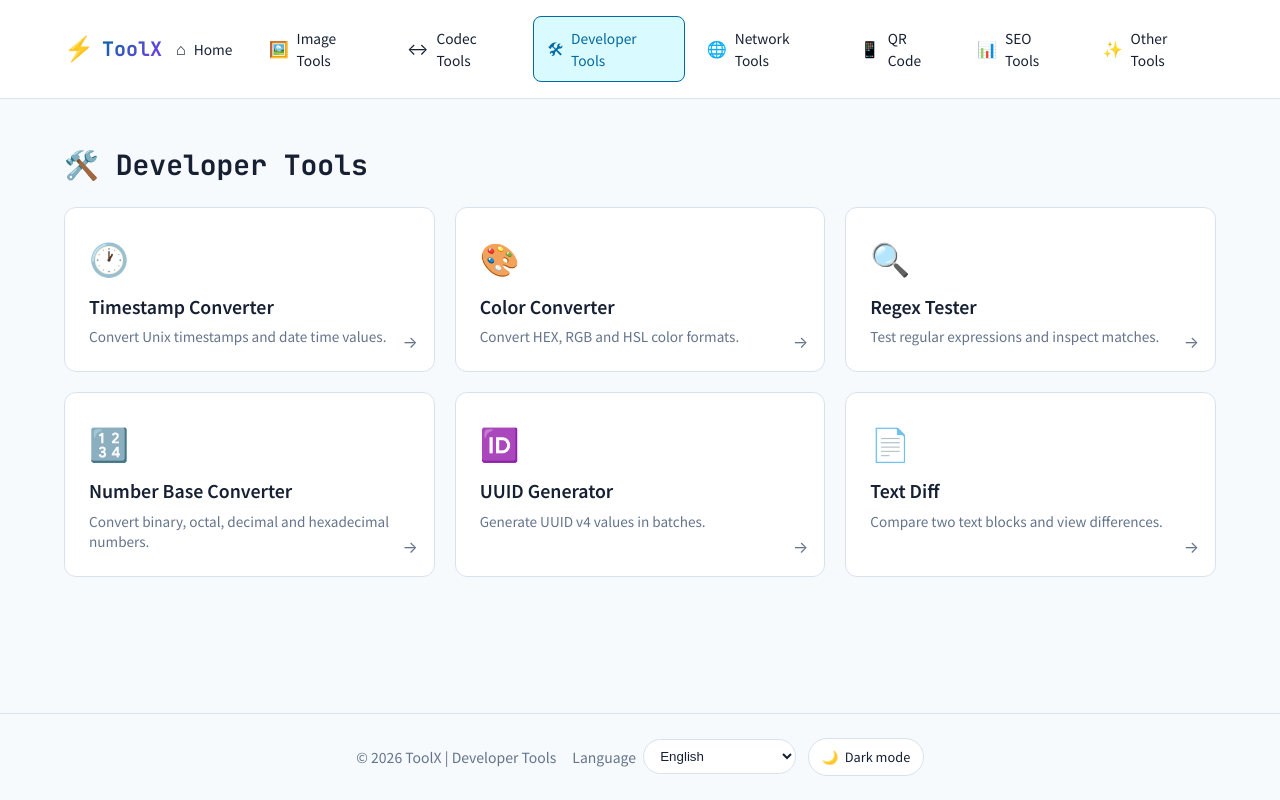
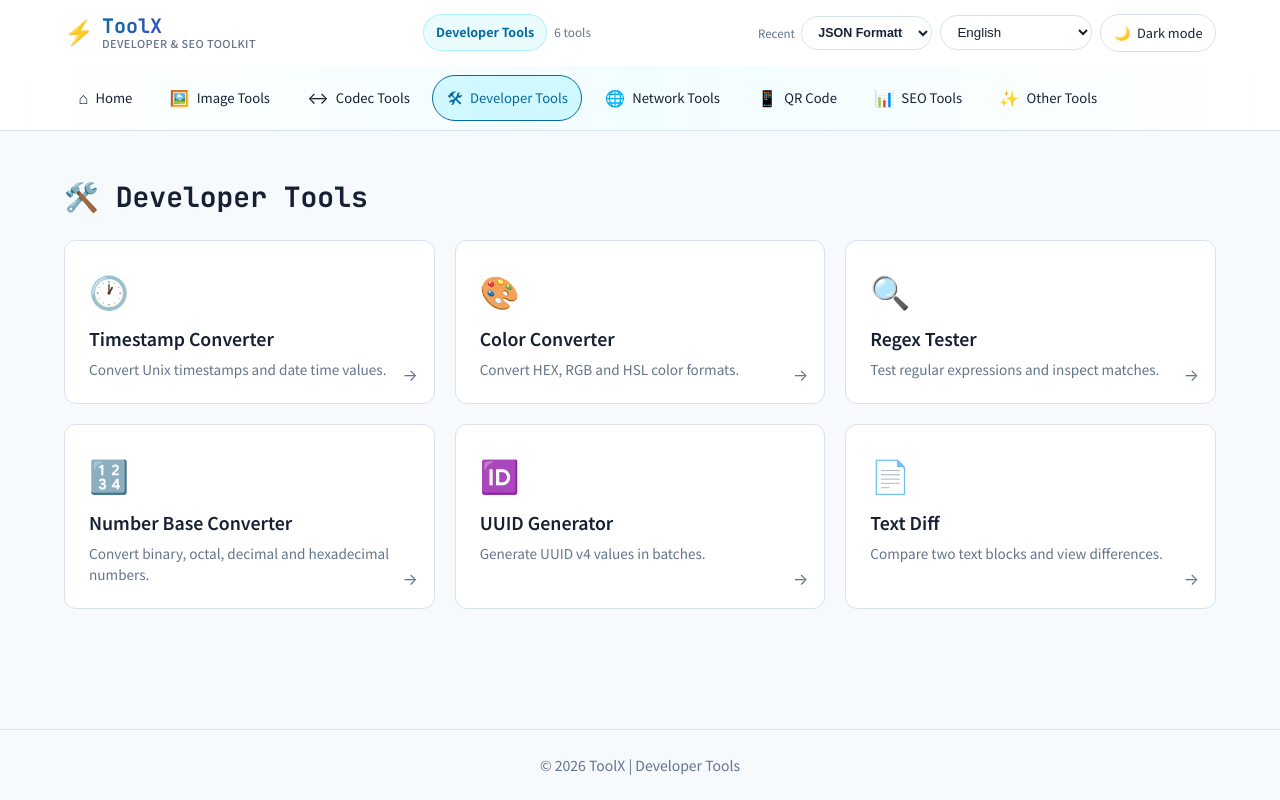
Before and after one commit to kygo8/toolkit, a Nuxt app: page /dev in a window 1280 px wide. Built offline with nearby package versions, Linux system fonts and the light colour scheme.

Commit message:
feat(ui): 添加最近使用工具功能和界面重构
- 新增最近使用工具功能，包括本地存储和下拉选择
- 重构导航栏布局，优化移动端显示
- 添加工具计数显示功能
- 更新多语言翻译支持新功能

```diff
--- a/app.vue
+++ b/app.vue
@@ -1,24 +1,52 @@
 <script setup>
-import { computed, onMounted, ref } from 'vue'
-import { useRoute } from 'vue-router'
-import { navItems } from './src/i18n/catalog.js'
+import { computed, onMounted, ref, watch } from 'vue'
+import { useRoute, useRouter } from 'vue-router'
+import { categoryCatalog, navItems, routeKeyByPath, toolCatalog } from './src/i18n/catalog.js'
 import { useI18n } from './src/i18n/useI18n.js'
 
 const route = useRoute()
-const isMenuOpen = ref(false)
+const router = useRouter()
 const theme = ref('dark')
+const recentToolKeys = ref(['json', 'password'])
 const { locale, locales, initLocale, setLocale, t } = useI18n()
-
-const toggleMenu = () => {
-  isMenuOpen.value = !isMenuOpen.value
-}
-
-const closeMenu = () => {
-  isMenuOpen.value = false
-}
+const recentToolsStorageKey = 'toolx-recent-tools'
 
 const themeLabel = computed(() => theme.value === 'dark' ? t('common.themeLight') : t('common.themeDark'))
 const themeIcon = computed(() => theme.value === 'dark' ? '☀️' : '🌙')
+const activeNavItem = computed(() => {
+  if (route.path === '/') return navItems[0]
+  return navItems.find((item) => item.path !== '/' && route.path.startsWith(item.path)) || navItems[0]
+})
+const recentTools = computed(() => recentToolKeys.value.map((key) => ({ key, ...toolCatalog[key] })).filter((tool) => tool.path))
+const activeToolCount = computed(() => categoryCatalog[activeNavItem.value.key]?.tools?.length || recentTools.value.length)
+
+const normalizeRecentToolKeys = (keys) => (
+  [...new Set(keys)].filter((key) => toolCatalog[key]).slice(0, 10)
+)
+
+const loadRecentToolKeys = () => {
+  try {
+    const savedKeys = JSON.parse(localStorage.getItem(recentToolsStorageKey) || '[]')
+    return Array.isArray(savedKeys) ? savedKeys : []
+  } catch {
+    return []
+  }
+}
+
+const saveRecentTool = (path) => {
+  if (!process.client) return
+
+  const routeMeta = routeKeyByPath[path]
+  if (routeMeta?.type !== 'tool') return
+
+  const nextKeys = normalizeRecentToolKeys([routeMeta.key, ...recentToolKeys.value])
+  recentToolKeys.value = nextKeys
+  localStorage.setItem(recentToolsStorageKey, JSON.stringify(nextKeys))
+}
+
+const openRecentTool = (path) => {
+  if (path) router.push(path)
+}
 
 const applyTheme = (value) => {
   if (!process.client) return
@@ -42,7 +70,15 @@ onMounted(() => {
   initLocale()
   const savedTheme = localStorage.getItem('toolx-theme')
   const prefersLight = window.matchMedia?.('(prefers-color-scheme: light)').matches
+  const savedRecentTools = loadRecentToolKeys()
+
+  recentToolKeys.value = normalizeRecentToolKeys(savedRecentTools.length ? savedRecentTools : recentToolKeys.value)
   setTheme(savedTheme || (prefersLight ? 'light' : 'dark'))
+  saveRecentTool(route.path)
+})
+
+watch(() => route.path, (path) => {
+  saveRecentTool(path)
 })
 </script>
 
@@ -50,31 +86,65 @@ onMounted(() => {
   <div class="app">
     <header class="header">
       <div class="header-content">
-        <NuxtLink to="/" class="logo" @click="closeMenu">
+        <NuxtLink to="/" class="logo">
           <span class="logo-icon">⚡</span>
-          <span class="logo-text">ToolX</span>
+          <span class="logo-copy">
+            <span class="logo-text">ToolX</span>
+            <span class="logo-tagline">{{ t('home.eyebrow') }}</span>
+          </span>
         </NuxtLink>
 
+        <div class="header-center" aria-live="polite">
+          <span class="section-pill">{{ t(`nav.${activeNavItem.key}`) }}</span>
+          <span class="tool-count">{{ t('common.toolCount', { count: activeToolCount }) }}</span>
+        </div>
+
         <div class="header-actions">
-          <button class="menu-toggle" type="button" @click="toggleMenu" :aria-label="t('common.menuToggle')">
-            <span class="hamburger" :class="{ open: isMenuOpen }"></span>
+          <label class="recent-tools">
+            <span>{{ t('common.recentTools') }}</span>
+            <select
+              :value="recentTools[0]?.path || ''"
+              :title="recentTools[0] ? t(`tools.${recentTools[0].key}.title`) : t('common.recentTools')"
+              @change="openRecentTool($event.target.value)"
+            >
+              <option
+                v-for="item in recentTools"
+                :key="item.path"
+                :value="item.path"
+                :title="t(`tools.${item.key}.title`)"
+              >
+                {{ t(`tools.${item.key}.title`) }}
+              </option>
+            </select>
+          </label>
+          <label class="language-picker">
+            <select :value="locale" @change="setLocale($event.target.value)">
+              <option v-for="item in locales" :key="item.code" :value="item.code">
+                {{ item.nativeName }}
+              </option>
+            </select>
+          </label>
+          <button class="theme-toggle" type="button" :aria-label="themeLabel" @click="toggleTheme">
+            <span>{{ themeIcon }}</span>
+            <span class="theme-label">{{ themeLabel }}</span>
           </button>
-
-          <nav class="nav" :class="{ open: isMenuOpen }">
-            <NuxtLink
-              v-for="item in navItems"
-              :key="item.path"
-              :to="item.path"
-              class="nav-link"
-              :class="{ active: route.path === item.path }"
-              @click="closeMenu"
-            >
-              <span class="nav-icon">{{ item.icon }}</span>
-              <span class="nav-label">{{ t(`nav.${item.key}`) }}</span>
-            </NuxtLink>
-          </nav>
         </div>
       </div>
+
+      <nav class="nav-strip" aria-label="Tool categories">
+        <div class="nav-scroll">
+          <NuxtLink
+            v-for="item in navItems"
+            :key="item.path"
+            :to="item.path"
+            class="nav-link"
+            :class="{ active: route.path === item.path }"
+          >
+            <span class="nav-icon">{{ item.icon }}</span>
+            <span class="nav-label">{{ t(`nav.${item.key}`) }}</span>
+          </NuxtLink>
+        </div>
+      </nav>
     </header>
 
     <main class="main">
@@ -83,20 +153,6 @@ onMounted(() => {
 
     <footer class="footer">
       <p>© 2026 {{ t('common.footerText') }}</p>
-      <div class="footer-actions">
-        <label class="language-picker">
-          <span>{{ t('common.language') }}</span>
-          <select :value="locale" @change="setLocale($event.target.value)">
-            <option v-for="item in locales" :key="item.code" :value="item.code">
-              {{ item.nativeName }}
-            </option>
-          </select>
-        </label>
-        <button class="theme-toggle" type="button" :aria-label="themeLabel" @click="toggleTheme">
-          <span>{{ themeIcon }}</span>
-          <span class="theme-label">{{ themeLabel }}</span>
-        </button>
-      </div>
     </footer>
   </div>
 </template>
@@ -120,10 +176,11 @@ onMounted(() => {
 .header-content {
   max-width: 1200px;
   margin: 0 auto;
-  padding: 1rem 1.5rem;
+  padding: 0.85rem 1.5rem;
   display: flex;
   align-items: center;
   justify-content: space-between;
+  gap: 1rem;
 }
 
 .logo {
@@ -132,6 +189,7 @@ onMounted(() => {
   gap: 0.5rem;
   text-decoration: none;
   font-family: var(--font-mono);
+  min-width: 0;
 }
 
 .logo-icon {
@@ -147,18 +205,97 @@ onMounted(() => {
   background-clip: text;
 }
 
-.menu-toggle {
-  display: none;
-  background: none;
-  border: none;
-  cursor: pointer;
-  padding: 0.5rem;
+.logo-copy {
+  display: flex;
+  flex-direction: column;
+  gap: 0.08rem;
+  line-height: 1.05;
+}
+
+.logo-tagline {
+  max-width: 12rem;
+  color: var(--text-muted);
+  font-family: var(--font-sans);
+  font-size: 0.68rem;
+  font-weight: 500;
+  letter-spacing: 0.04em;
+  overflow: hidden;
+  text-overflow: ellipsis;
+  text-transform: uppercase;
+  white-space: nowrap;
+}
+
+.header-center {
+  display: inline-flex;
+  align-items: center;
+  gap: 0.45rem;
+  min-width: 0;
+  margin-inline: auto;
+}
+
+.section-pill {
+  display: inline-flex;
+  align-items: center;
+  max-width: 11rem;
+  padding: 0.48rem 0.75rem;
+  border: 1px solid rgba(0, 217, 255, 0.28);
+  border-radius: 999px;
+  background: rgba(0, 217, 255, 0.08);
+  color: var(--primary-color);
+  font-size: 0.78rem;
+  font-weight: 700;
+  overflow: hidden;
+  text-overflow: ellipsis;
+  white-space: nowrap;
+}
+
+.tool-count {
+  color: var(--text-muted);
+  font-size: 0.74rem;
+  white-space: nowrap;
 }
 
 .header-actions {
   display: flex;
   align-items: center;
   gap: 0.5rem;
+  justify-content: flex-end;
+  min-width: 0;
+}
+
+.recent-tools {
+  display: inline-flex;
+  align-items: center;
+  gap: 0.4rem;
+  color: var(--text-muted);
+  min-width: 0;
+}
+
+.recent-tools span {
+  font-size: 0.72rem;
+  white-space: nowrap;
+}
+
+.recent-tools select {
+  max-width: 8.2rem;
+  min-width: 0;
+  padding: 0.5rem 0.75rem;
+  border: 1px solid var(--border-color);
+  border-radius: 999px;
+  background: color-mix(in srgb, var(--card-bg) 78%, transparent);
+  color: var(--text-color);
+  cursor: pointer;
+  font-size: 0.78rem;
+  font-weight: 600;
+  outline: none;
+  transition: border-color 0.25s ease, box-shadow 0.25s ease;
+}
+
+.recent-tools select:hover,
+.recent-tools select:focus {
+  border-color: var(--primary-color);
+  color: var(--primary-color);
+  box-shadow: 0 6px 18px var(--shadow-color);
 }
 
 .theme-toggle {
@@ -172,6 +309,7 @@ onMounted(() => {
   cursor: pointer;
   padding: 0.54rem 0.78rem;
   transition: all 0.25s ease;
+  white-space: nowrap;
 }
 
 .theme-toggle:hover {
@@ -185,60 +323,48 @@ onMounted(() => {
   white-space: nowrap;
 }
 
-.hamburger {
-  display: block;
-  width: 24px;
-  height: 2px;
-  background: var(--text-color);
-  position: relative;
-  transition: background 0.3s;
+.nav-strip {
+  border-top: 1px solid rgba(255, 255, 255, 0.04);
+  background: linear-gradient(90deg, transparent, rgba(0, 217, 255, 0.05), transparent);
 }
 
-.hamburger::before,
-.hamburger::after {
-  content: '';
-  position: absolute;
-  width: 24px;
-  height: 2px;
-  background: var(--text-color);
-  left: 0;
-  transition: transform 0.3s;
+.nav-scroll {
+  max-width: 1200px;
+  margin: 0 auto;
+  padding: 0.5rem 1.5rem 0.6rem;
+  display: flex;
+  gap: 0.5rem;
+  overflow-x: auto;
+  overflow-y: hidden;
+  scrollbar-width: thin;
+  scrollbar-color: var(--border-color) transparent;
+  -webkit-overflow-scrolling: touch;
 }
 
-.hamburger::before {
-  top: -8px;
+.nav-scroll::-webkit-scrollbar {
+  height: 6px;
 }
 
-.hamburger::after {
-  bottom: -8px;
-}
-
-.hamburger.open {
+.nav-scroll::-webkit-scrollbar-track {
   background: transparent;
 }
 
-.hamburger.open::before {
-  transform: rotate(45deg) translate(5px, 6px);
-}
-
-.hamburger.open::after {
-  transform: rotate(-45deg) translate(5px, -6px);
-}
-
-.nav {
-  display: flex;
-  gap: 0.5rem;
+.nav-scroll::-webkit-scrollbar-thumb {
+  background: var(--border-color);
+  border-radius: 999px;
 }
 
 .nav-link {
-  display: flex;
+  display: inline-flex;
   align-items: center;
-  gap: 0.5rem;
-  padding: 0.625rem 0.82rem;
-  border-radius: 8px;
+  justify-content: center;
+  gap: 0.45rem;
+  flex: 0 0 auto;
+  padding: 0.58rem 0.85rem;
+  border-radius: 999px;
   text-decoration: none;
   color: var(--text-color);
-  font-size: 0.86rem;
+  font-size: 0.82rem;
   transition: all 0.3s ease;
   border: 1px solid transparent;
 }
@@ -255,7 +381,12 @@ onMounted(() => {
 }
 
 .nav-icon {
+  flex: 0 0 auto;
   font-size: 1rem;
+}
+
+.nav-label {
+  white-space: nowrap;
 }
 
 .main {
@@ -278,19 +409,12 @@ onMounted(() => {
   border-top: 1px solid var(--border-color);
 }
 
-.footer-actions {
-  display: inline-flex;
-  align-items: center;
-  gap: 0.75rem;
-  flex-wrap: wrap;
-  justify-content: center;
-}
-
 .language-picker {
   display: inline-flex;
   align-items: center;
   gap: 0.45rem;
   color: var(--text-muted);
+  min-width: 0;
 }
 
 .language-picker select {
@@ -300,6 +424,7 @@ onMounted(() => {
   color: var(--text-color);
   cursor: pointer;
   padding: 0.5rem 0.75rem;
+  max-width: 9.5rem;
   outline: none;
   transition: border-color 0.25s ease, box-shadow 0.25s ease;
 }
@@ -309,42 +434,34 @@ onMounted(() => {
   box-shadow: 0 0 0 3px var(--shadow-color);
 }
 
-@media (max-width: 900px) {
-  .menu-toggle {
-    display: block;
+@media (max-width: 640px) {
+  .header-center,
+  .recent-tools,
+  .logo-tagline {
+    display: none;
   }
 
-  .nav {
-    position: absolute;
-    top: 100%;
-    left: 0;
-    right: 0;
-    flex-direction: column;
-    background: var(--header-bg);
-    border-bottom: 1px solid var(--border-color);
-    padding: 1rem;
-    gap: 0.5rem;
-    transform: translateY(-100%);
-    opacity: 0;
-    pointer-events: none;
-    transition: all 0.3s ease;
-  }
-
-  .nav.open {
-    transform: translateY(0);
-    opacity: 1;
-    pointer-events: auto;
-  }
-
-  .nav-link {
-    justify-content: center;
+  .language-picker select {
+    max-width: 6.8rem;
   }
 }
 
 @media (max-width: 520px) {
-  .theme-label,
-  .language-picker span {
+  .header-content {
+    padding-inline: 1rem;
+  }
+
+  .logo-text,
+  .theme-label {
     display: none;
+  }
+
+  .theme-toggle {
+    padding-inline: 0.65rem;
+  }
+
+  .nav-scroll {
+    padding-inline: 1rem;
   }
 }
 </style>
--- a/src/i18n/messages.js
+++ b/src/i18n/messages.js
@@ -5,6 +5,8 @@ const common = {
   themeLight: 'Light mode',
   themeDark: 'Dark mode',
   menuToggle: 'Toggle menu',
+  recentTools: 'Recent',
+  toolCount: '{count} tools',
   footerText: 'ToolX | Developer Tools'
 }
 
@@ -97,6 +99,8 @@ const zhCN = {
     themeLight: '亮色模式',
     themeDark: '暗色模式',
     menuToggle: '切换菜单',
+    recentTools: '最近',
+    toolCount: '{count} 个工具',
     footerText: 'ToolX | 开发者工具'
   },
   nav: {
```
